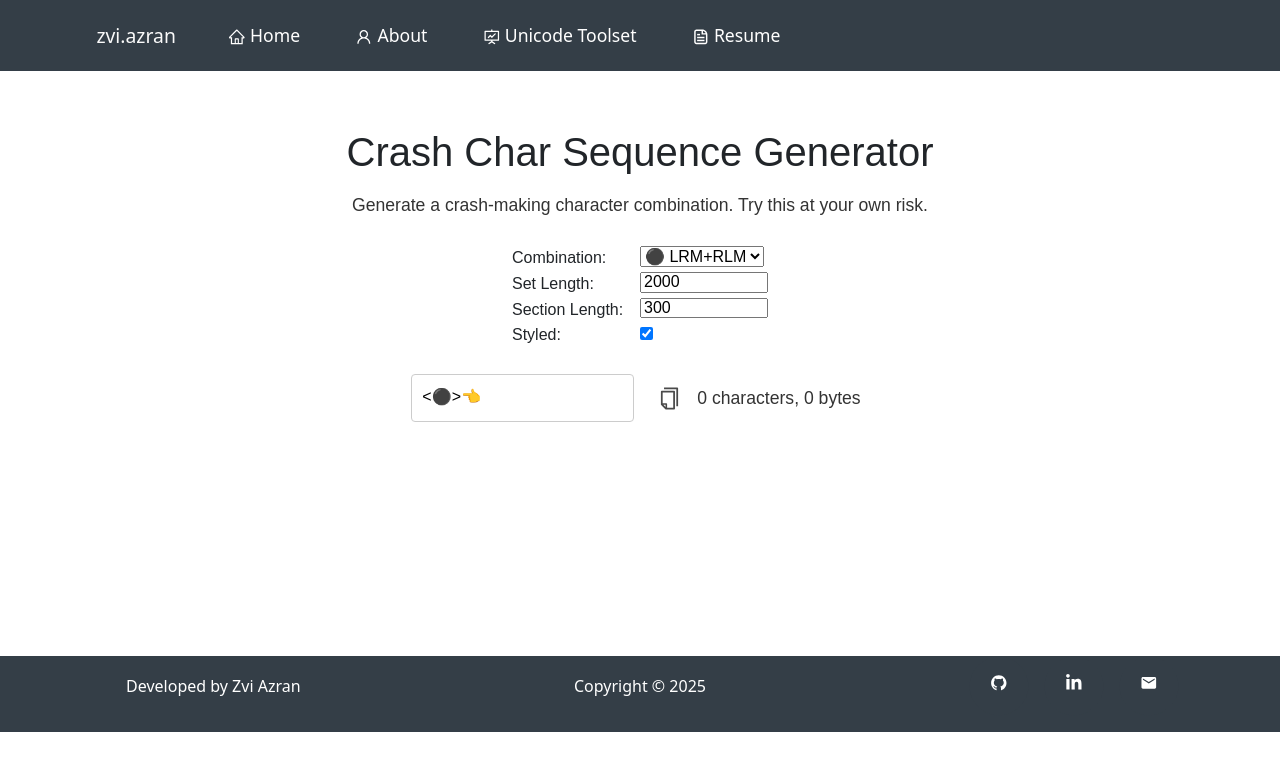
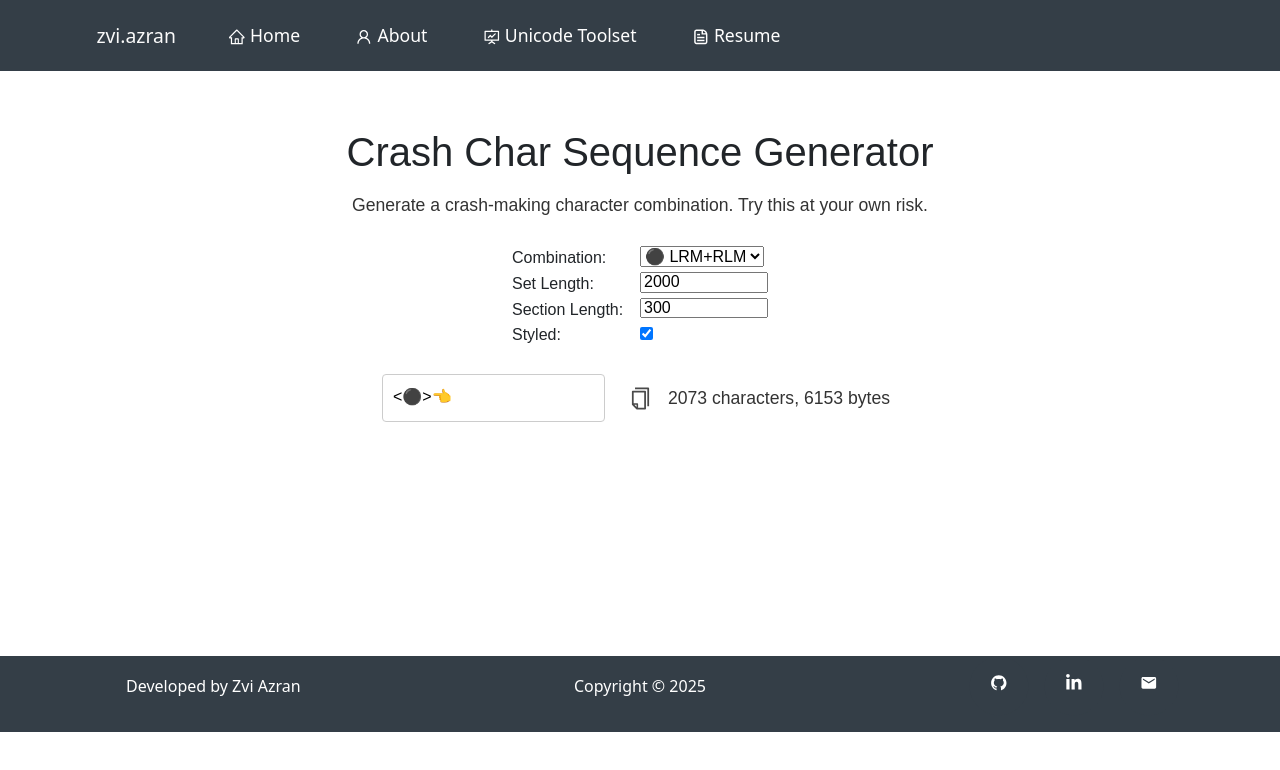
Before and after one commit to zviazran/unicode-toolset, a React (Vite) app: page /unicode-toolset/crash-char-sequence-generator in a window 1280 px wide. Shown: the top 770 px of the page. Built offline with nearby package versions, Linux system fonts and the light colour scheme.

Commit message:
fix counterBar to update counts whenever the texterea renders

```diff
--- a/src/components/Toolset/CounterBar.tsx
+++ b/src/components/Toolset/CounterBar.tsx
@@ -1,6 +1,6 @@
-import { useState, RefObject } from "react";
+import { useState, useEffect, RefObject } from "react";
 import { AiOutlineCopy, AiOutlineCheck } from "react-icons/ai";
-import styles from './CounterBar.module.css';
+import styles from "./CounterBar.module.css";
 
 interface CounterBarProps {
   textareaRef: RefObject<HTMLTextAreaElement>;
@@ -8,6 +8,8 @@ interface CounterBarProps {
 
 export default function CounterBar({ textareaRef }: CounterBarProps) {
   const [copied, setCopied] = useState(false);
+  const [characterCount, setCharacterCount] = useState(0);
+  const [byteCount, setByteCount] = useState(0);
 
   const handleCopy = () => {
     if (textareaRef.current) {
@@ -18,8 +20,18 @@ export default function CounterBar({ textareaRef }: CounterBarProps) {
     }
   };
 
-  const characterCount = textareaRef.current?.value.length || 0;
-  const byteCount = new TextEncoder().encode(textareaRef.current?.value || "").length;
+  const updateCounts = () => {
+    if (textareaRef.current) {
+      const text = textareaRef.current.value;
+      setCharacterCount(text.length);
+      setByteCount(new TextEncoder().encode(text).length);
+    }
+  };
+
+  // Run `updateCounts` whenever the component renders
+  useEffect(() => {
+    updateCounts();
+  });
 
   return (
     <div className={styles.counterBar}>
```
